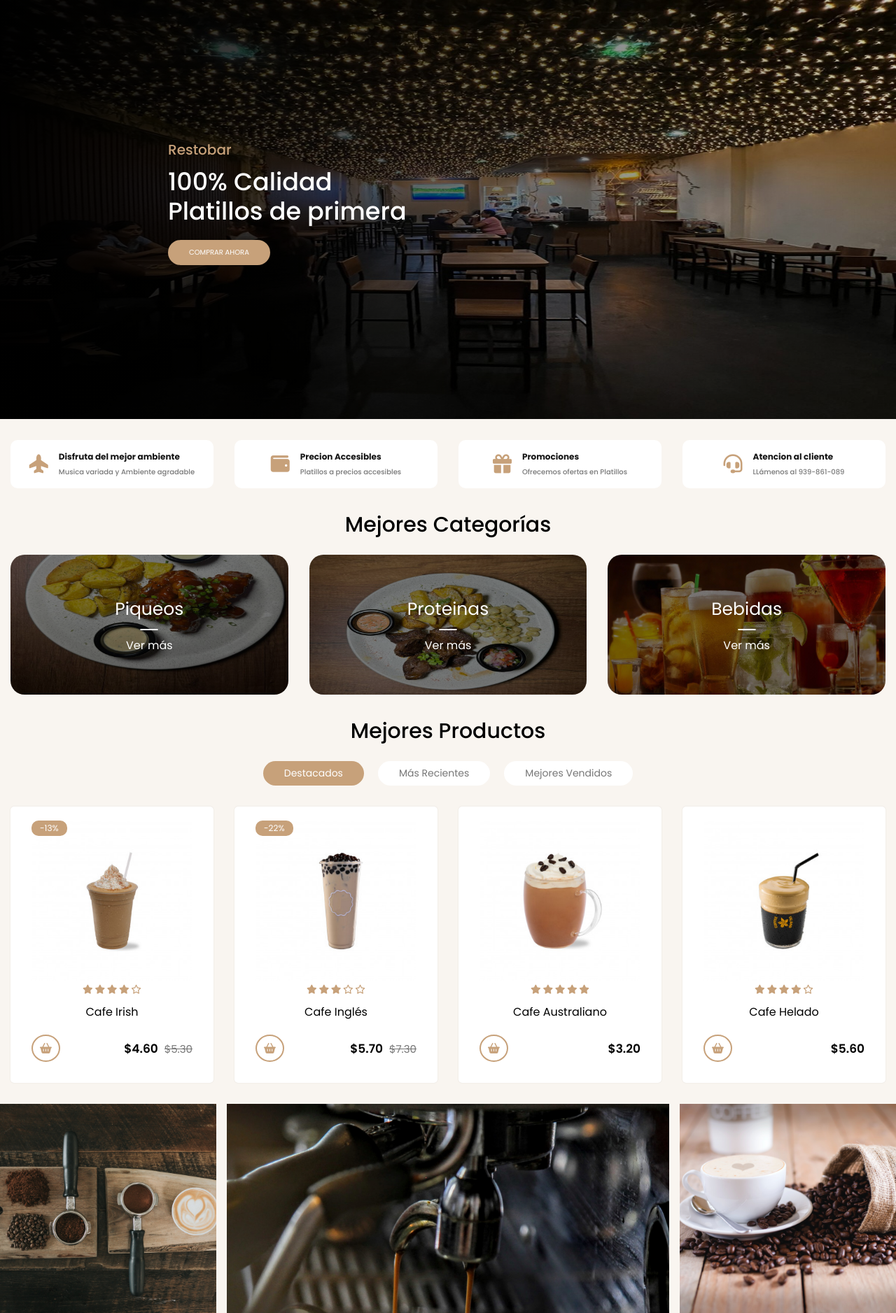
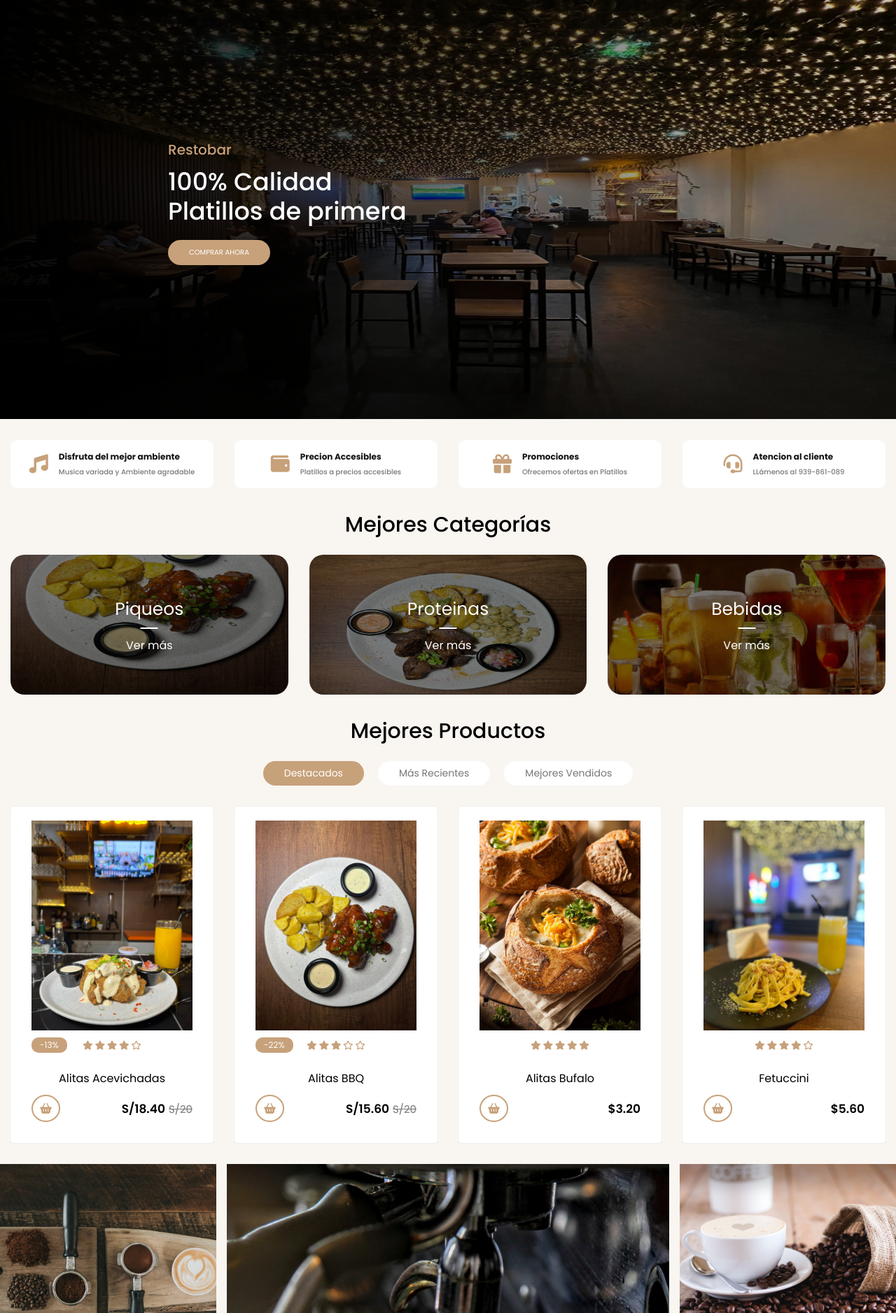
Before and after one commit to ang3lSm1th/proyecto_de_ingenieria_web, a PHP site: page / in a window 1280 px wide. Shown: the part 196-2073 px from the top of the page at 70% size. Run offline with PHP 8.4, Linux system fonts and the light colour scheme; some libraries are stand-ins or nearby versions.

Commit message:
Actualizacion mejores productos

```diff
--- a/index.html
+++ b/index.html
@@ -63,7 +63,7 @@
 		<main class="main-content">
 			<section class="container container-features">
 				<div class="card-feature">
-					<i class="fa-solid fa-plane-up"></i>
+					<i class="fa-solid fa-music"></i>
 					<div class="feature-content">
 						<span>Disfruta del mejor ambiente</span>
 						<p>Musica variada y Ambiente agradable</p>
@@ -95,15 +95,15 @@
 			<section class="container top-categories">
 				<h1 class="heading-1">Mejores Categorías</h1>
 				<div class="container-categories">
-					<div class="card-category category-moca">
+					<div class="card-category category-piqueos">
 						<p>Piqueos</p>
 						<span>Ver más</span>
 					</div>
-					<div class="card-category category-expreso">
+					<div class="card-category category-proteinas">
 						<p>Proteinas</p>
 						<span>Ver más</span>
 					</div>
-					<div class="card-category category-capuchino">
+					<div class="card-category category-bebidas">
 						<p>Bebidas</p>
 						<span>Ver más</span>
 					</div>
@@ -123,7 +123,7 @@
 					<!-- Producto 1 -->
 					<div class="card-product">
 						<div class="container-img">
-							<img src="img/cafe-irish.jpg" alt="Cafe Irish" />
+							<img src="img/alitas acevichadas.jpg" alt="Cafe Irish" />
 							<span class="discount">-13%</span>
 							<div class="button-group">
 								<span>
@@ -145,18 +145,18 @@
 								<i class="fa-solid fa-star"></i>
 								<i class="fa-regular fa-star"></i>
 							</div>
-							<h3>Cafe Irish</h3>
+							<h3>Alitas Acevichadas</h3>
 							<span class="add-cart">
 								<i class="fa-solid fa-basket-shopping"></i>
 							</span>
-							<p class="price">$4.60 <span>$5.30</span></p>
+							<p class="price">S/18.40<span>S/20</span></p>
 						</div>
 					</div>
 					<!-- Producto 2 -->
 					<div class="card-product">
 						<div class="container-img">
 							<img
-								src="img/cafe-ingles.jpg"
+								src="img/alitasbbq.jpg"
 								alt="Cafe incafe-ingles.jpg"
 							/>
 							<span class="discount">-22%</span>
@@ -180,20 +180,17 @@
 								<i class="fa-regular fa-star"></i>
 								<i class="fa-regular fa-star"></i>
 							</div>
-							<h3>Cafe Inglés</h3>
+							<h3>Alitas BBQ</h3>
 							<span class="add-cart">
 								<i class="fa-solid fa-basket-shopping"></i>
 							</span>
-							<p class="price">$5.70 <span>$7.30</span></p>
+							<p class="price">S/15.60<span>S/20</span></p>
 						</div>
 					</div>
 					<!--  -->
 					<div class="card-product">
 						<div class="container-img">
-							<img
-								src="img/cafe-australiano.jpg"
-								alt="Cafe Australiano"
-							/>
+							<img src="img/Ramadam Crunch.jpg" alt="Cafe Australiano"/>
 							<div class="button-group">
 								<span>
 									<i class="fa-regular fa-eye"></i>
@@ -214,7 +211,7 @@
 								<i class="fa-solid fa-star"></i>
 								<i class="fa-solid fa-star"></i>
 							</div>
-							<h3>Cafe Australiano</h3>
+							<h3>Alitas Bufalo</h3>
 							<span class="add-cart">
 								<i class="fa-solid fa-basket-shopping"></i>
 							</span>
@@ -224,7 +221,7 @@
 					<!--  -->
 					<div class="card-product">
 						<div class="container-img">
-							<img src="img/cafe-helado.jpg" alt="Cafe Helado" />
+							<img src="img/fetuccini.jpg" alt="Cafe Helado" />
 							<div class="button-group">
 								<span>
 									<i class="fa-regular fa-eye"></i>
@@ -245,7 +242,7 @@
 								<i class="fa-solid fa-star"></i>
 								<i class="fa-regular fa-star"></i>
 							</div>
-							<h3>Cafe Helado</h3>
+							<h3>Fetuccini</h3>
 							<span class="add-cart">
 								<i class="fa-solid fa-basket-shopping"></i>
 							</span>
--- a/styles.css
+++ b/styles.css
@@ -286,27 +286,27 @@ html {
 .top-categories {
 	display: flex;
 	flex-direction: column;
-	gap: 2rem;
-	margin-bottom: 3rem;
+	gap: 20px;
+	margin-bottom: 30px;
 }
 
 .container-categories {
 	display: grid;
 	grid-template-columns: repeat(3, 1fr);
-	gap: 3rem;
+	gap: 30px;
 }
 
 .card-category {
-	height: 20rem;
+	height: 200px;
 	display: flex;
 	flex-direction: column;
 	align-items: center;
 	justify-content: center;
-	border-radius: 2rem;
-	gap: 2rem;
+	border-radius: 20px;
+	gap: 20px;
 }
 
-.category-moca {
+.category-piqueos {
 	background-image: linear-gradient(#00000080, #00000080),
 		url('img/Categoria.piqueos.jpeg');
 	background-size: cover;
@@ -314,7 +314,7 @@ html {
 	background-repeat: no-repeat;
 }
 
-.category-capuchino {
+.category-bebidas{
 	background-image: linear-gradient(#00000080, #00000080),
 		url('img/Categoria.bebidas.jpg');
 	background-size: cover;
@@ -322,7 +322,7 @@ html {
 	background-repeat: no-repeat;
 }
 
-.category-expreso {
+.category-proteinas {
 	background-image: linear-gradient(#00000080, #00000080),
 		url('img/Categoria.proteinas.jpeg');
 	background-size: cover;
@@ -398,34 +398,45 @@ html {
 /* Products */
 .container-products {
 	display: grid;
-	grid-template-columns: repeat(auto-fit, minmax(20rem, 1fr));
-	gap: 3rem;
+	grid-template-columns: repeat(auto-fit, minmax(200px, 1fr));
+	gap: 30px;
 }
 
 .card-product {
 	background-color: #fff;
-	padding: 2rem 3rem;
-	border-radius: 0.5rem;
+	padding: 20px 30px;
+
+	border-radius: 5px;
 	cursor: pointer;
 	box-shadow: 0 0 2px rgba(0, 0, 0, 0.1);
 }
 
 .container-img {
 	position: relative;
+	max-width: 1000px;
+	min-width: 100px;
 }
 
 .container-img img {
 	width: 100%;
+	height: 300px;
+    object-fit: cover;
+    display: block;
 }
 
+
+
 .container-img .discount {
+
 	position: absolute;
-	left: 0;
+	left: -10px;
 	background-color: var(--primary-color);
 	color: #fff;
-	padding: 2px 1.2rem;
-	border-radius: 1rem;
-	font-size: 1.2rem;
+	padding: 2px 12px;
+	border-radius: 10px;
+	font-size: 12px;
+	margin: 10px;
+	gap:10px;
 }
 
 .card-product:hover .discount {
@@ -485,6 +496,7 @@ html {
 .stars {
 	grid-row: 1/2;
 	grid-column: 1/-1;
+    margin: 15px 0;
 }
 
 .stars i {
@@ -497,8 +509,8 @@ html {
 	grid-column: 1/-1;
 
 	font-weight: 400;
-	font-size: 1.6rem;
-	margin-bottom: 1rem;
+	font-size: 16px;
+	margin-bottom: 1px;
 	cursor: pointer;
 }
 
```
Also changed, not shown: other parts of styles.css (+31 -32 lines), img/Ramadam Crunch.jpg (added), img/alitas acevichadas.jpg (added), img/alitasbbq.jpg (added), img/alitasbufalo.jpg (added), img/bife de pollo.jpg (added), img/fetuccini.jpg (added).
